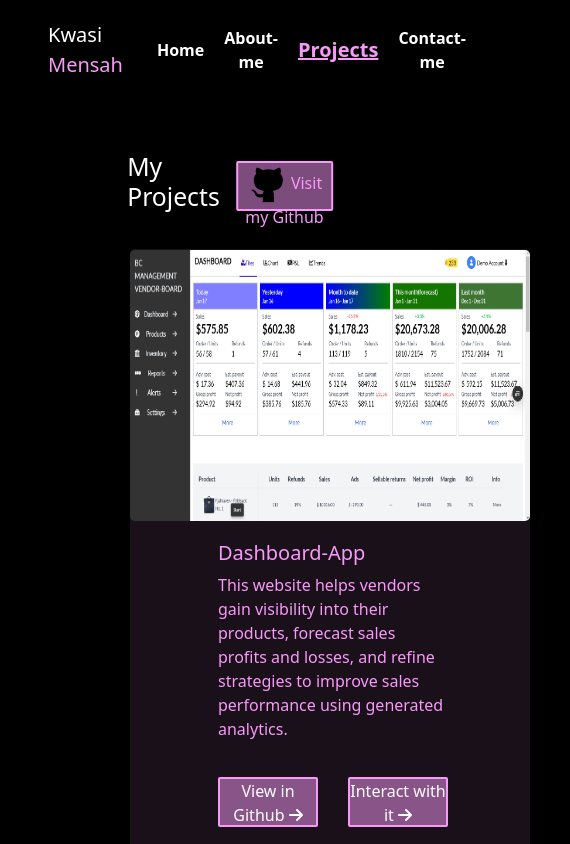
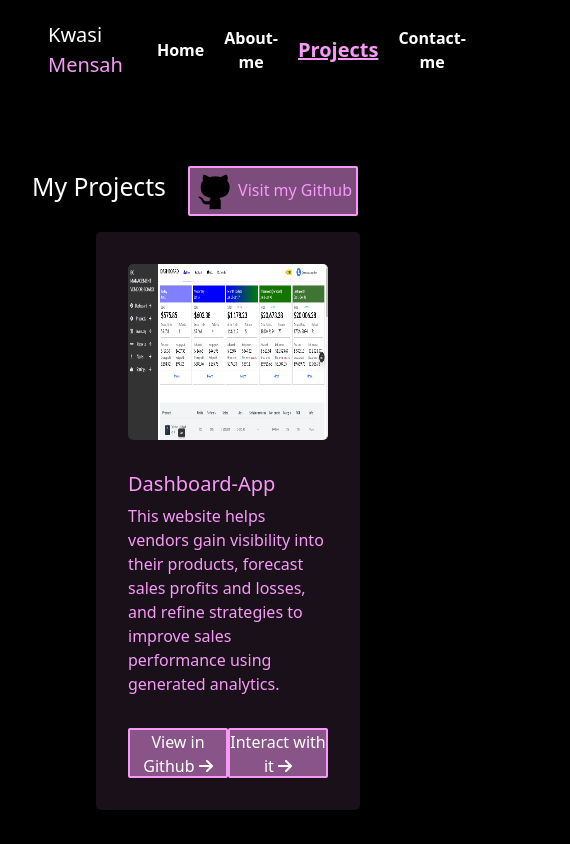
Before and after one commit to dkmakyer/portfolio-website, a React (Vite) app in the folder portfolio-website/: page /projects in a window 390 px wide. Shown: the top 844 px of the page, 570 px wide, since content can reach past the window. Built offline with nearby package versions, Linux system fonts and the light colour scheme.

Commit message:
added responsiveness to projects and contact-me container

```diff
--- a/portfolio-website/src/components/header/header.css
+++ b/portfolio-website/src/components/header/header.css
@@ -8,11 +8,9 @@
   display: grid;
   grid-template-columns: 1fr 3fr;
   gap: 1.5rem;
-  min-width: 100vw;
   width: 100%;
   align-items: center;
   padding: 1rem 3rem;
-  z-index: 1000;
   height: 70px;
 }
 .my-name-header {
--- a/portfolio-website/src/components/project-card/project-card.css
+++ b/portfolio-website/src/components/project-card/project-card.css
@@ -5,23 +5,23 @@
 }
 .project-container{
     background-color: rgba(247, 153, 247,0.1);
-    width: 65rem;
-    height: 17.1rem;
     color: rgb(247, 153, 247);
     display: grid;
-    grid-template-columns: 1fr 1fr;
-    padding: 40px;
+    grid-template-columns: 1fr;
+    align-items: center;
     border-radius: 5px;
+    padding: 2rem;
+    box-sizing: border-box;
+    max-width: 400px;
 }
 .project-container:hover{
     border: 1px solid rgb(255, 254, 255);
+    background-color: rgba(247, 153, 247,0.2);
     color: rgb(247, 153, 247);
-    width: 67rem;
 }
 .project-links{
-    display: grid;
-    grid-template-columns: 1fr 1fr;
-    gap: 30px;
+    display: flex;
+    justify-content: space-around;
 }
 .project-links button{
     color: rgb(255, 255, 255);
@@ -39,38 +39,11 @@
     color: black;
 }
 .project-image img{
-    width: 27rem;
-    height: 16.9rem;
-    transform: translate(-2.5rem,-39px);
+    width: 100%;
+    height: 11rem;
     border-radius: 5px;
+    margin-bottom: 2rem;
 }
 .project-info .info{
-    transform: translateY(-20px);
+    margin-bottom: 2rem;
 }
-
-@media (max-width: 640px) {
-    .project-container{
-        height: 40rem;
-        width: 25rem;
-        pointer-events: none;
-    }
-    .project-info{
-        transform: translate(-22rem, 17rem);
-    }
-    .project-image img{
-        width: 25rem;
-    }
-}
-@media (min-width: 641px) and (max-width: 1007px){
-    .project-container{
-        height: 40rem;
-        width: 25rem;
-        pointer-events: none;
-    }
-    .project-info{
-        transform: translate(-22rem, 17rem);
-    }
-    .project-image img{
-        width: 25rem;
-    }
-}
--- a/portfolio-website/src/pages/contact-me/ContactMe.jsx
+++ b/portfolio-website/src/pages/contact-me/ContactMe.jsx
@@ -45,6 +45,7 @@ const ContactMe = () => {
     return (
         <>
             <div className="contact-me-container">
+                <div className="contact-me-wrapper">
                     <h5>Get in Touch</h5>
                     <h1>Contact me</h1>
                     <div className="mode-of-contact">
@@ -60,6 +61,7 @@ const ContactMe = () => {
                         </div>
                     ) : null}
                 </div>
+            </div>
         </>
     );
 }
--- a/portfolio-website/src/pages/contact-me/contact-me.css
+++ b/portfolio-website/src/pages/contact-me/contact-me.css
@@ -2,19 +2,22 @@
   box-sizing: border-box;
   display: flex;
   flex-direction: column;
-    justify-content: center;
-    align-items: center;
-    padding: 100px 100px;
   margin-top: 2rem;
   color: rgb(255, 255, 255);
 }
-.mode-of-contact{
+.contact-me-container .contact-me-wrapper {
+  margin: auto;
+  display: flex;
+  flex-direction: column;
+  align-items: center;
+}
+.mode-of-contact {
   display: grid;
   margin-top: 20px;
   grid-template-columns: 1fr 1fr;
   gap: 30px;
 }
-.mode-of-contact button{
+.mode-of-contact button {
   color: rgb(228, 208, 228);
   border: 2px solid rgb(247, 153, 247);
   border-radius: 20px;
@@ -25,37 +28,39 @@
   background-color: rgba(247, 153, 247, 0.5);
   transition: background-color 0.4s ease-in-out;
 }
-.mode-of-contact button:hover{
+.mode-of-contact button:hover {
   background-color: rgb(247, 153, 247);
   color: black;
 }
-.form-container{
+.form-container {
   margin-top: 20px;
   display: grid;
   grid-template-columns: 1fr;
-    gap: 10px;
+  gap: 1rem;
 }
 .form-container input {
   width: 26rem;
   height: 50px;
-    border-radius: 10px ;
+  border-radius: 10px;
   border: 2px solid rgb(247, 153, 247);
   padding: 5px;
   color: rgb(247, 153, 247);
   background-color: transparent;
 }
-.form-container textarea{
-    border-radius: 10px ;
+.form-container textarea {
+  border-radius: 10px;
   border: 2px solid rgb(247, 153, 247);
   padding: 5px;
   color: rgb(247, 153, 247);
   background-color: transparent;
 }
-.form-container input:hover, .form-container input:focus{
+.form-container input:hover,
+.form-container input:focus {
   background-color: rgba(247, 153, 247, 0.5);
   color: rgb(255, 255, 255);
 }
-.form-container textarea:hover, .form-container textarea:focus{
+.form-container textarea:hover,
+.form-container textarea:focus {
   background-color: rgba(247, 153, 247, 0.5);
   color: rgb(255, 255, 255);
 }
--- a/portfolio-website/src/pages/portfolio/portfolio.css
+++ b/portfolio-website/src/pages/portfolio/portfolio.css
@@ -5,19 +5,20 @@
 }
 
 .portfolio-container{
+    padding: 2rem;
+    width: 100%;
     box-sizing: border-box;
-    padding: 50px 100px;
-    margin-top: 2rem;
+    margin-top: 4rem;
     color: rgb(255, 255, 255);
 }
+
 .portfolio-heading{
     display: flex;
     align-items: center;
     justify-content: space-between;
+    margin-bottom: 1rem;
 }
-.portfolio-heading h2{
-    transform: translateX(1.7rem);
-}
+
 .portfolio-heading button img{
     width: 40px;
     height: 40px;
@@ -26,21 +27,34 @@
     color: rgb(247, 153, 247);
     border: 2px solid rgb(247, 153, 247);
     border-radius: 2px;
-    width: 190px;
+    min-width: 170px;
     height: 50px;
     text-align: center;
     padding-top: 2px;
     background-color: rgba(247, 153, 247, 0.5);
     transition: background-color 0.4s ease-in-out;
-    transform: translateX(2.7rem);
 }
 .portfolio-heading button:hover{
     background-color: rgb(247, 153, 247);
     color: black;
 }
 .projects{
-    margin: 30px;
+    margin: auto 4rem;
     display: grid;
     grid-template-columns: 1fr;
-    gap: 50px;
+    gap: 3rem;
+    box-sizing: border-box;
 }
+
+
+@media (min-width: 768px){
+    .projects{
+        grid-template-columns: 1fr 1fr;
+    }
+}
+
+@media (min-width: 1023px){
+    .projects{
+        grid-template-columns: 1fr 1fr 1fr;
+    }
+}
```
Lines whose indentation alone changed are shown as unchanged.
